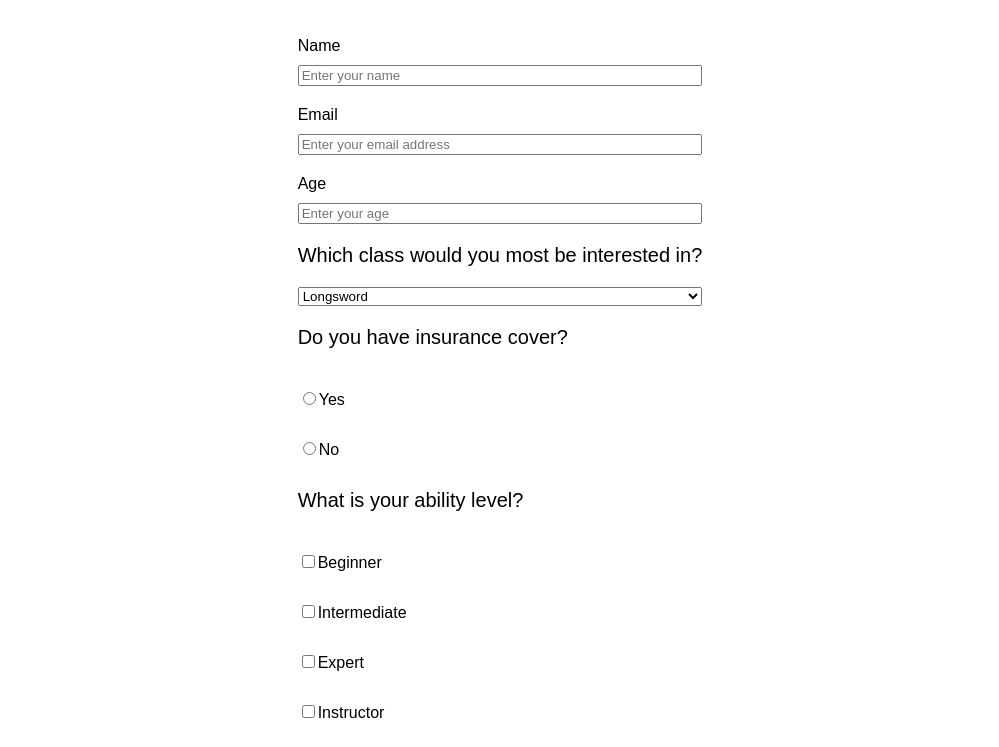
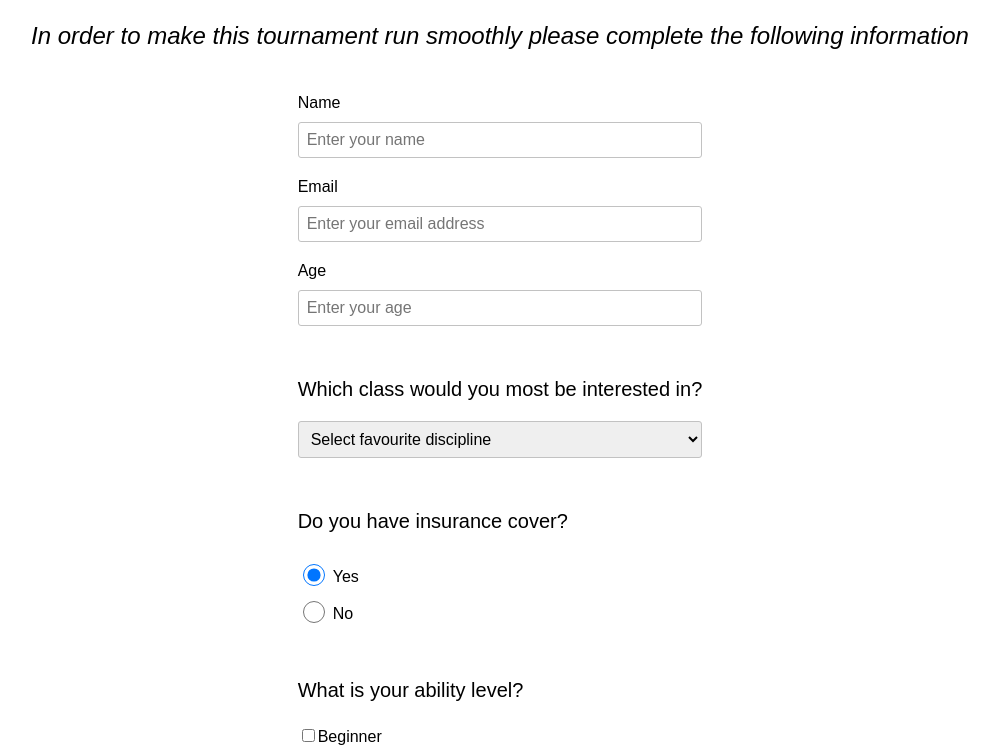
Before and after one commit to Kathrin-ddggxh/FCC-survey-form, a plain HTML site: page index.html in a window 1280 px wide. Shown: the part 138-885 px from the top of the page, without its empty margins (140-1139 px from the left). Drawn offline with Linux system fonts and the light colour scheme.

Commit message:
styled form more

```diff
--- a/index.html
+++ b/index.html
@@ -39,6 +39,7 @@
         <p>Which class would you most be interested in?</p>
         <div class="form-group select-discipline">
           <select name="discipline" id="dropdown">
+            <option disabled selected value>Select favourite discipline</option>
             <option value="">Longsword</option>
             <option value="">Sabre</option>
             <option value="">Sword and Buckler</option>
@@ -49,8 +50,17 @@
         </div>
         <p>Do you have insurance cover?</p>
         <div class="form-group insurance">
-          <label for="yes"> <input type="radio" name="yes" id="yes" />Yes</label
-          ><label for="no"> <input type="radio" name="no" id="no" />No</label>
+          <label for="yes">
+            <input
+              type="radio"
+              name="insurance"
+              value="yes"
+              id="yes"
+              checked
+            />Yes</label
+          ><label for="no">
+            <input type="radio" name="insurance" value="no" id="no" />No</label
+          >
         </div>
         <p>What is your ability level?</p>
         <div class="form-group ability-level">
--- a/styles.css
+++ b/styles.css
@@ -7,14 +7,34 @@ body {
 h1 {
   font-size: 42px;
   text-align: center;
+  margin: 52px 0 28px 0;
 }
 
 p {
   font-size: 20px;
+  margin-top: 52px;
 }
 
 label {
+  padding: 4px 0;
+}
+
+#description {
+  font-size: 24px;
+  font-style: italic;
+  text-align: center;
+}
+
+.personal > label {
   padding: 20px 0 10px 0;
+}
+
+.personal > input,
+select {
+  font-size: 16px;
+  padding: 8px;
+  border-radius: 3px;
+  border: solid rgb(194, 194, 194) 1px;
 }
 
 .container {
@@ -30,3 +50,11 @@ label {
   display: flex;
   flex-direction: column;
 }
+
+.insurance input {
+  position: relative;
+  top: 4px;
+  margin-right: 8px;
+  min-height: 22px;
+  min-width: 22px;
+}
```
